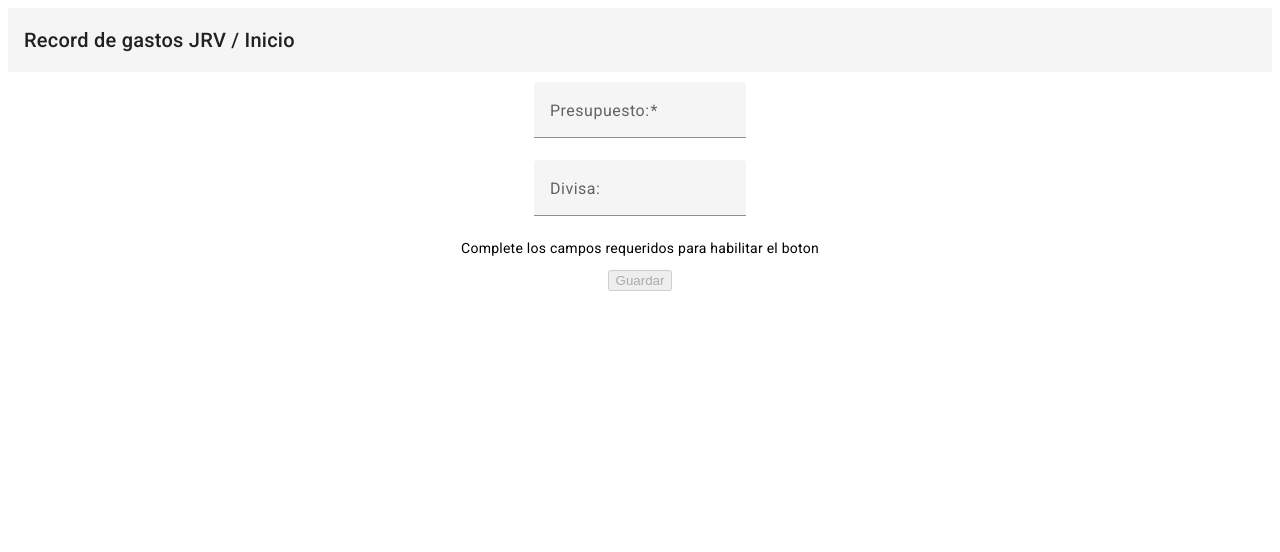
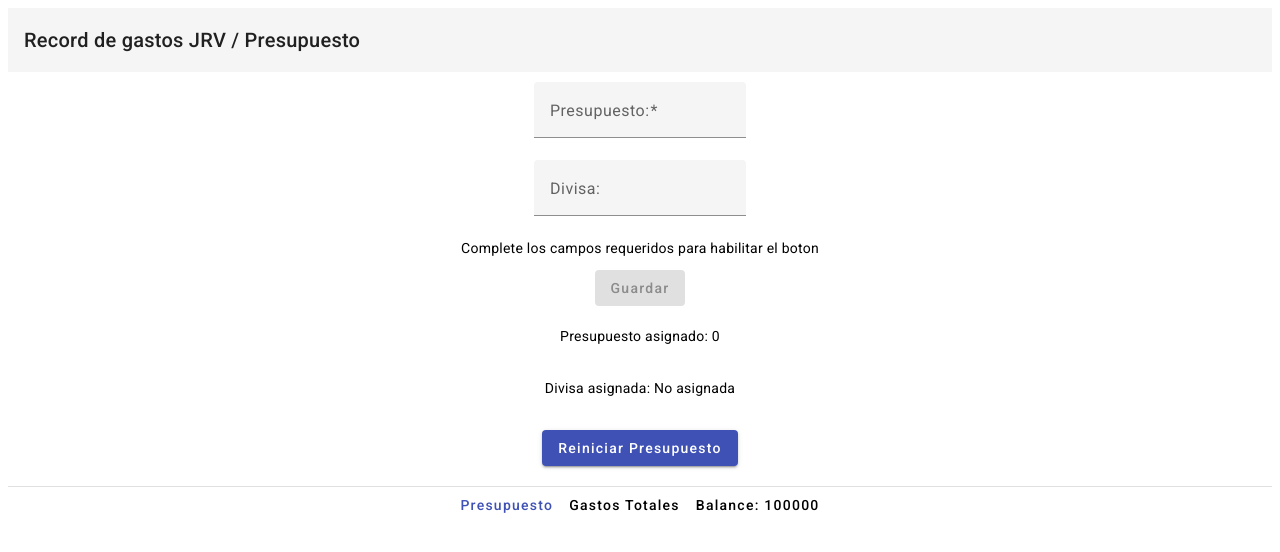
Before and after one commit to joserv28/joserv28.github.io, an Angular app: page /home in a window 1280 px wide. Shown: the top 552 px of the page. Built offline with nearby package versions, Linux system fonts and the light colour scheme.

Commit message:
finish presupuesto page

```diff
--- a/src/app/home/home.component.html
+++ b/src/app/home/home.component.html
@@ -1,6 +1,6 @@
 <!-- Toolbar -->
 <mat-toolbar>
-  <span>Record de gastos JRV / Inicio</span>
+  <span>Record de gastos JRV / Presupuesto</span>
 </mat-toolbar>
 
 <div class="parent">
@@ -8,7 +8,8 @@
 
     <mat-form-field class="example-full-width">
       <mat-label>Presupuesto:</mat-label>
-      <input matInput placeholder="1000000" formControlName="presupuesto" />
+      <input type="number" matInput placeholder="1000000" formControlName="presupuesto" />
+      <!--<div *ngIf="formControls.presupuesto.errors.pattern">Enter only number.</div>-->
     </mat-form-field>
 
     <br>
@@ -19,7 +20,25 @@
     </mat-form-field>
 
     <p>Complete los campos requeridos para habilitar el boton</p>
-    <button type="submit" [disabled]="!presupuestoForm.valid">Guardar</button>
+    <button type="submit" [disabled]="!presupuestoForm.valid || existPresupuesto" mat-raised-button color="primary">Guardar</button>
 
   </form>
+
+  <br>
+  <p>Presupuesto asignado: {{presupuesto}}</p>
+  <br>
+  <p>Divisa asignada: {{divisa}}</p>
+  <br>
+  <button (click)="restart()" mat-raised-button color="primary">Reiniciar Presupuesto</button>
+  <br>
+
+  <br>
+  <mat-divider></mat-divider>
+  <section>
+    <div class="example-button-row">
+      <button mat-button color="primary">Presupuesto</button>
+      <button (click)="goToGastos()" mat-button>Gastos Totales</button>
+      <button mat-button>Balance: 100000</button>
+    </div>
+  </section>
 </div>
--- a/src/app/home/home.component.ts
+++ b/src/app/home/home.component.ts
@@ -1,4 +1,4 @@
-import { Component } from '@angular/core';
+import { Component, OnInit } from '@angular/core';
 import { FormBuilder, Validators } from '@angular/forms';
 
 @Component({
@@ -6,16 +6,57 @@ import { FormBuilder, Validators } from '@angular/forms';
   templateUrl: './home.component.html',
   styleUrls: ['./home.component.sass']
 })
-export class HomeComponent {
+export class HomeComponent implements OnInit {
+  presupuesto:number = 0;
+  divisa:string = 'No asignada';
+  existPresupuesto:boolean = false;
   presupuestoForm = this.formBuilder.group({
-    presupuesto: ['', Validators.required],
+    presupuesto: ['', [Validators.required]],
     divisa: [''],
   });
 
   constructor(private formBuilder: FormBuilder) { }
 
+  ngOnInit() {
+    const localPresupuesto = localStorage.getItem('presupuesto');
+    if(localPresupuesto){
+      this.presupuesto = +localPresupuesto;
+      this.existPresupuesto = true;
+      const localDivisa = localStorage.getItem('divisa');
+      if(localDivisa){
+        this.divisa = localDivisa;
+      }
+    }else{
+      this.existPresupuesto = false;
+    }
+  }
+
   onSubmit() {
-    // TODO: Use EventEmitter with form value
-    console.warn(this.presupuestoForm.value);
+    this.existPresupuesto = true;
+    if(this.presupuestoForm.value.presupuesto){
+      const localPresupuesto = this.presupuestoForm.value.presupuesto;
+      this.presupuesto = +localPresupuesto;
+      localStorage.setItem('presupuesto', JSON.stringify(this.presupuesto));
+    }
+    if(this.presupuestoForm.value.divisa){
+      this.divisa = this.presupuestoForm.value.divisa;
+      localStorage.setItem('divisa', JSON.stringify(this.divisa));
+    }
+  }
+
+  restart() {
+    localStorage.clear();
+    this.existPresupuesto = false;
+    this.presupuesto = 0;
+    this.divisa = 'No asignada';
+  }
+
+  goToGastos() {
+    // TODO: redirecto to gastos
+    console.log('go to Gastos');
+  }
+
+  get formControls(){
+    return this.presupuestoForm.controls;
   }
 }
```
Also changed, not shown: 3 other files (tests, documents, lock files or other folders).
